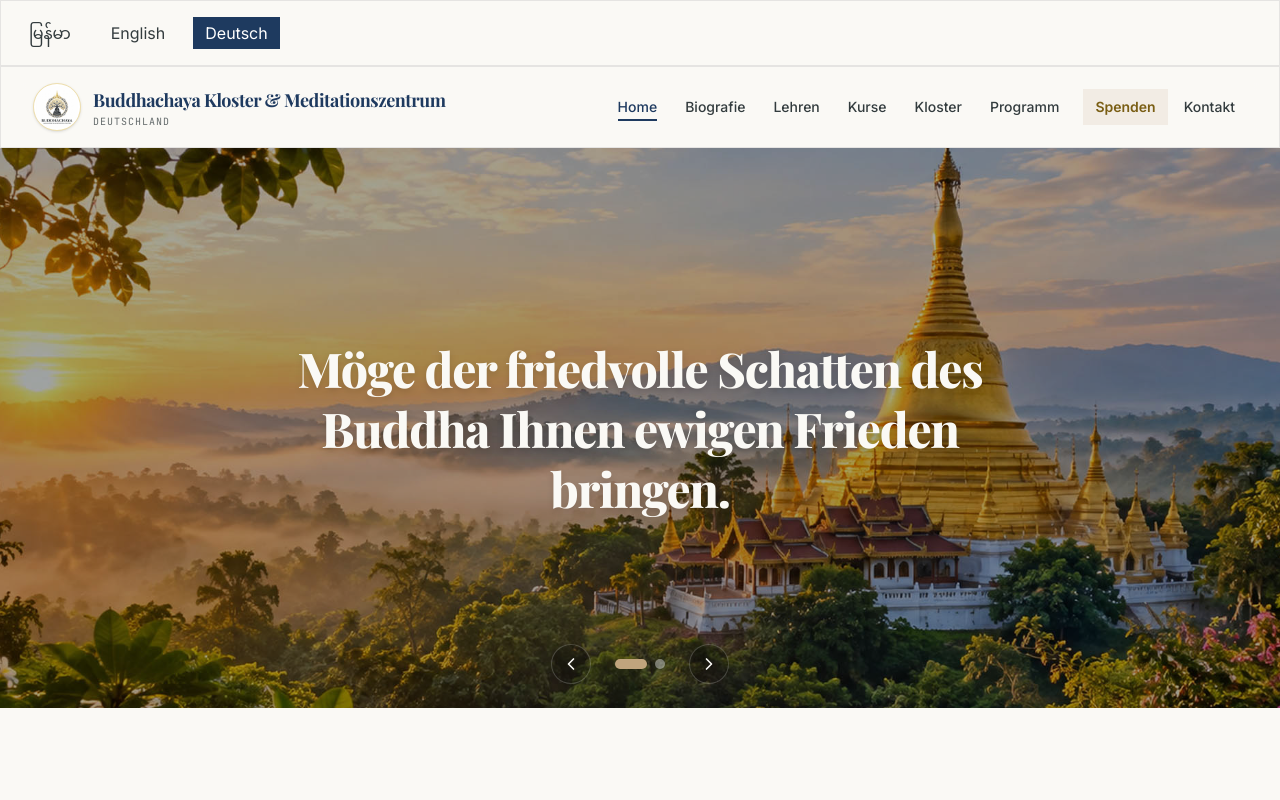
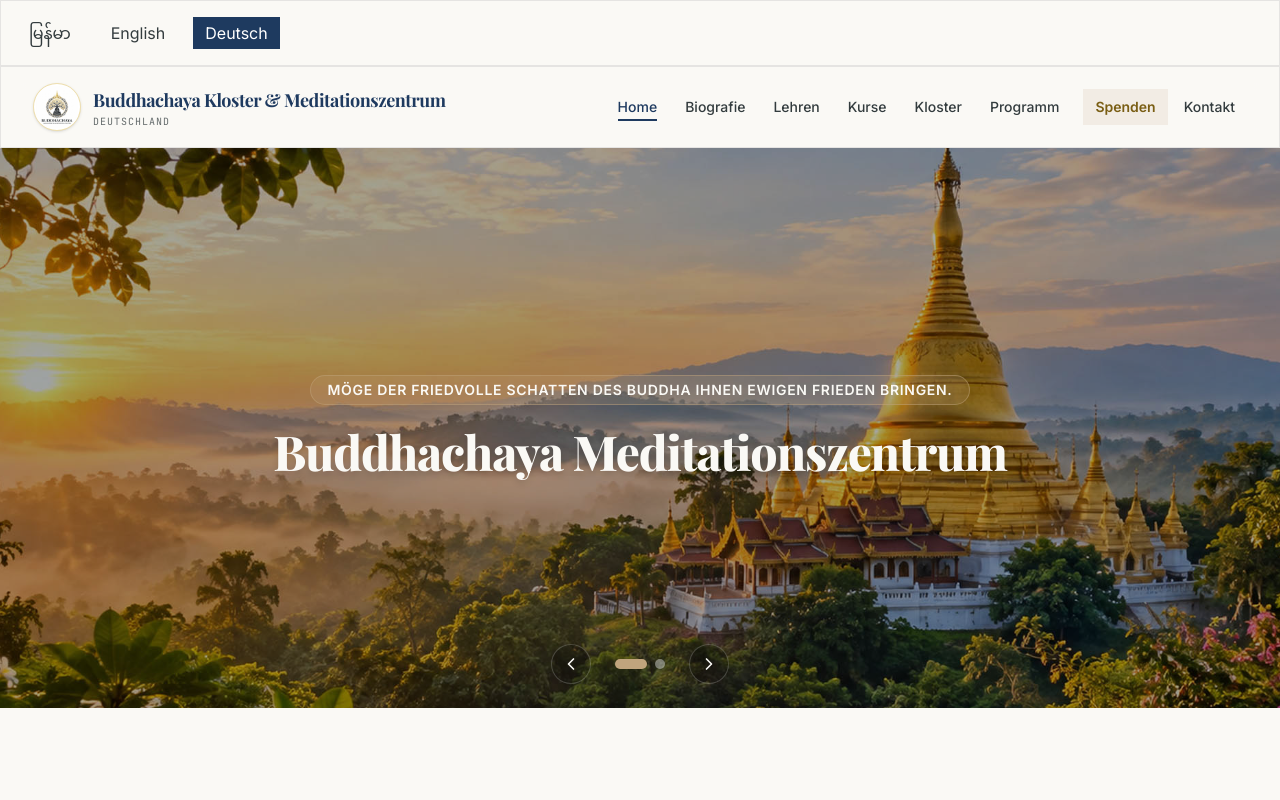
Before and after one commit to buddhachaya-center/buddhachaya-center, a Next.js app: page /de in a window 1280 px wide. Shown: the top 800 px of the page. Built offline with nearby package versions, Linux system fonts and the light colour scheme; a web font is replaced by a local one.

Commit message:
Restore Hero subtitle pill and original titles

```diff
--- a/components/Hero.tsx
+++ b/components/Hero.tsx
@@ -3,7 +3,7 @@
 import { useEffect, useState } from 'react';
 import { Locale } from '@/lib/i18n';
 import { contentSuffix } from '@/lib/i18n';
-import { IMAGE_ASSETS } from '@/content/site';
+import { IMAGE_ASSETS, welcomeTranslations } from '@/content/site';
 import { motion, AnimatePresence } from 'motion/react';
 import { ChevronLeft, ChevronRight } from 'lucide-react';
 import Link from 'next/link';
@@ -14,23 +14,18 @@ interface HeroProps {
 
 export default function Hero({ locale }: HeroProps) {
   const contentLocale = contentSuffix[locale];
-  const heroTitle =
-    contentLocale === 'my'
-      ? 'ဗုဒ္ဓအရိပ်မှာ ငြိမ်းချမ်းပါစေ။'
-      : contentLocale === 'de'
-      ? 'Möge der friedvolle Schatten des Buddha Ihnen ewigen Frieden bringen.'
-      : "May the Buddha's serene shade bring you eternal peace.";
+  const trans = welcomeTranslations[contentLocale];
   const [currentSlide, setCurrentSlide] = useState(0);
 
   const slides = [
     {
       image: IMAGE_ASSETS.hero,
-      title: heroTitle,
+      title: trans.title,
       alignment: 'center'
     },
     {
       image: IMAGE_ASSETS.monastery,
-      title: heroTitle,
+      title: contentLocale === 'my' ? 'ဗုဒ္ဓဆာယာ ဗုဒ္ဓအရိပ် သာသနာပြုကျောင်း' : contentLocale === 'de' ? 'Buddhachaya Kloster & Meditationszentrum' : 'Buddhachaya Monastery & Meditation Center',
       alignment: 'center'
     }
   ];
@@ -91,6 +86,12 @@ export default function Hero({ locale }: HeroProps) {
               transition={{ duration: 0.5 }}
               className="flex flex-col items-center justify-center space-y-4"
             >
+              {trans.subtitle && (
+                <div className="inline-block rounded-full bg-[#D4AF37]/20 border border-[#D4AF37]/45 px-4 py-1 text-xs sm:text-sm font-semibold tracking-wider text-[#FAF9F5] uppercase">
+                  {trans.subtitle}
+                </div>
+              )}
+
               <h1 className="font-display text-3xl sm:text-4xl md:text-5xl font-extrabold tracking-tight text-[#FAF9F5] drop-shadow-md leading-tight max-w-xl sm:max-w-3xl">
                 {slides[currentSlide].title}
               </h1>
```
